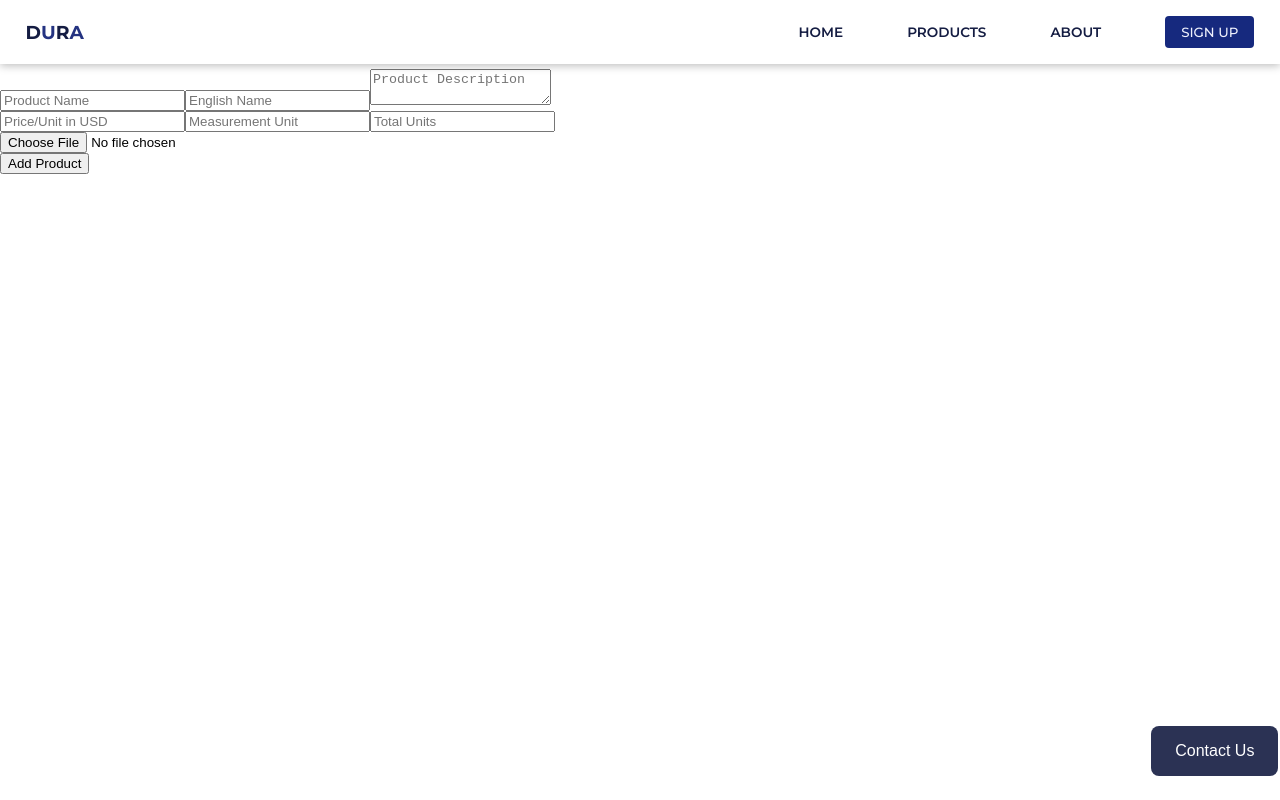
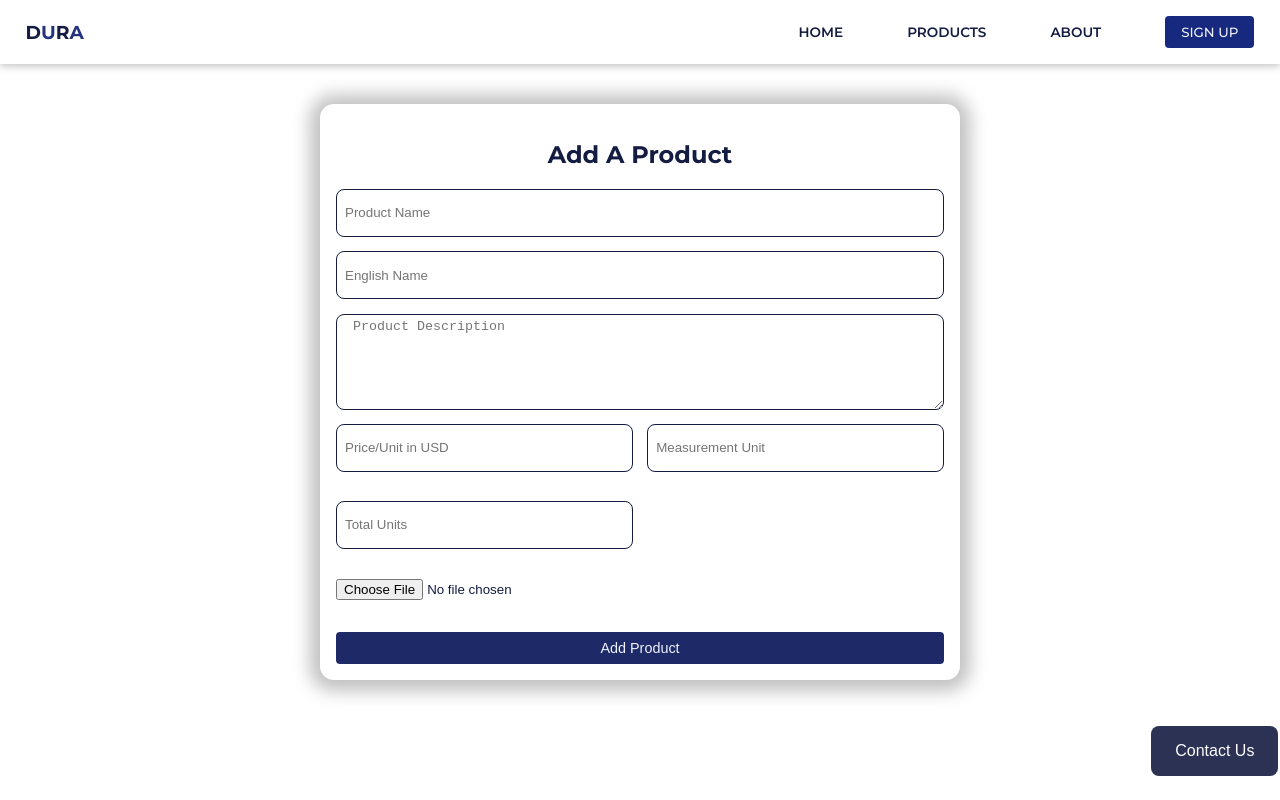
Before and after one commit to Amen-Musingarimi/dura-frontend, a React (Create React App) app: page /admin in a window 1280 px wide. Shown: the top 800 px of the page. Built offline with nearby package versions, Linux system fonts and the light colour scheme.

Commit message:
Style the add product form

```diff
--- a/src/components/Admin/AddProduct.js
+++ b/src/components/Admin/AddProduct.js
@@ -76,7 +76,7 @@ const AddProduct = () => {
         <div className={classes.numberInputs}>
           <input
             type="number"
-            className={classes.input}
+            className={`${classes.input} ${classes.numberInput}`}
             placeholder="Price/Unit in USD"
             name="price"
             onChange={(e) => setPrice(e.target.value)}
--- a/src/components/Admin/AddProduct.module.css
+++ b/src/components/Admin/AddProduct.module.css
@@ -0,0 +1,92 @@
+.addProducContainer {
+  text-align: center;
+  max-width: 40rem;
+  width: 90%;
+  margin: auto;
+  margin-top: 6.5rem;
+  position: relative;
+  background-color: #fff;
+  color: #141c42;
+  border-radius: 14px;
+  padding: 1rem;
+  margin-bottom: 2rem;
+  box-shadow: 0 1px 18px 10px rgba(0, 0, 0, 0.25);
+}
+
+.addProducContainer form {
+  display: flex;
+  flex-direction: column;
+  gap: 0;
+  width: 100%;
+}
+
+.input,
+.textArea {
+  outline: none;
+  background-color: #fff;
+  border: 1px solid #141c42;
+  border-radius: 8px;
+  margin-bottom: 0.9rem;
+}
+
+.input {
+  padding: 0.7rem 0.5rem;
+  height: 3rem;
+}
+
+.textArea {
+  padding: 0.25rem 1rem;
+  height: 6rem;
+}
+
+.numberInputs {
+  display: grid;
+  grid-template-columns: repeat(2, 1fr);
+  gap: 0.9rem;
+}
+
+.numberInput {
+  margin-bottom: 0;
+}
+
+.imageContainer {
+  display: flex;
+  justify-content: flex-start;
+  align-items: flex-start;
+  padding: 1rem 0;
+  margin-bottom: 1rem;
+}
+
+.addProductBtn {
+  background-color: #1e2a68;
+  color: #eff1fd;
+  padding: 0.5rem 1rem;
+  border-radius: 4px;
+  font-size: 0.9rem;
+  border: none;
+  cursor: pointer;
+  width: 100%;
+}
+
+.addProductBtn:hover {
+  background-color: #1a3092;
+}
+
+@media only screen and (max-width: 1024px) {
+  .authFormsContainter {
+    margin-top: 12rem;
+    margin-bottom: 0;
+  }
+
+  .navigateBtn,
+  .registerBtn {
+    width: 100%;
+  }
+}
+
+@media only screen and (max-width: 760px) {
+  .authFormsContainter {
+    margin-top: 6.5rem;
+    margin-bottom: 0;
+  }
+}
```
